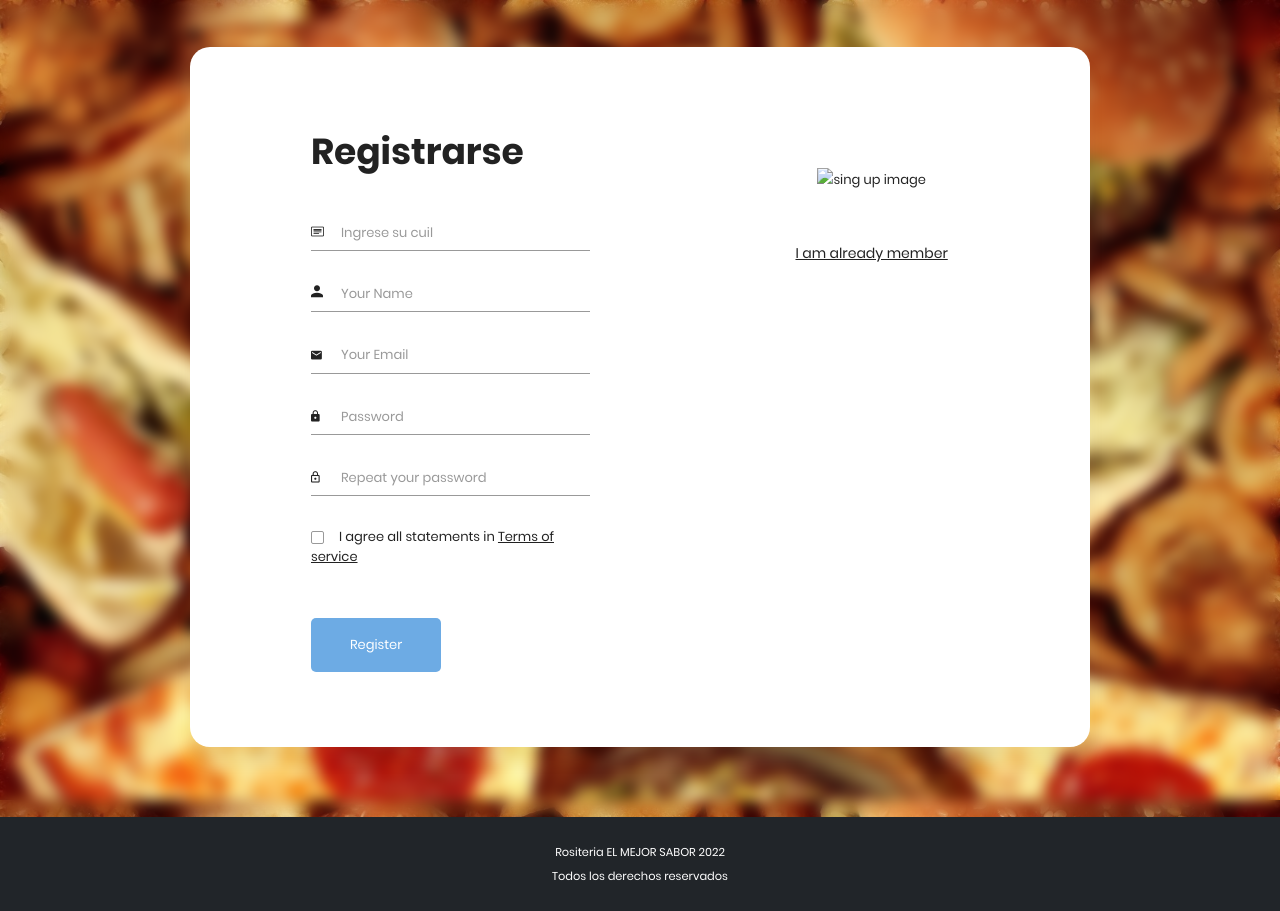
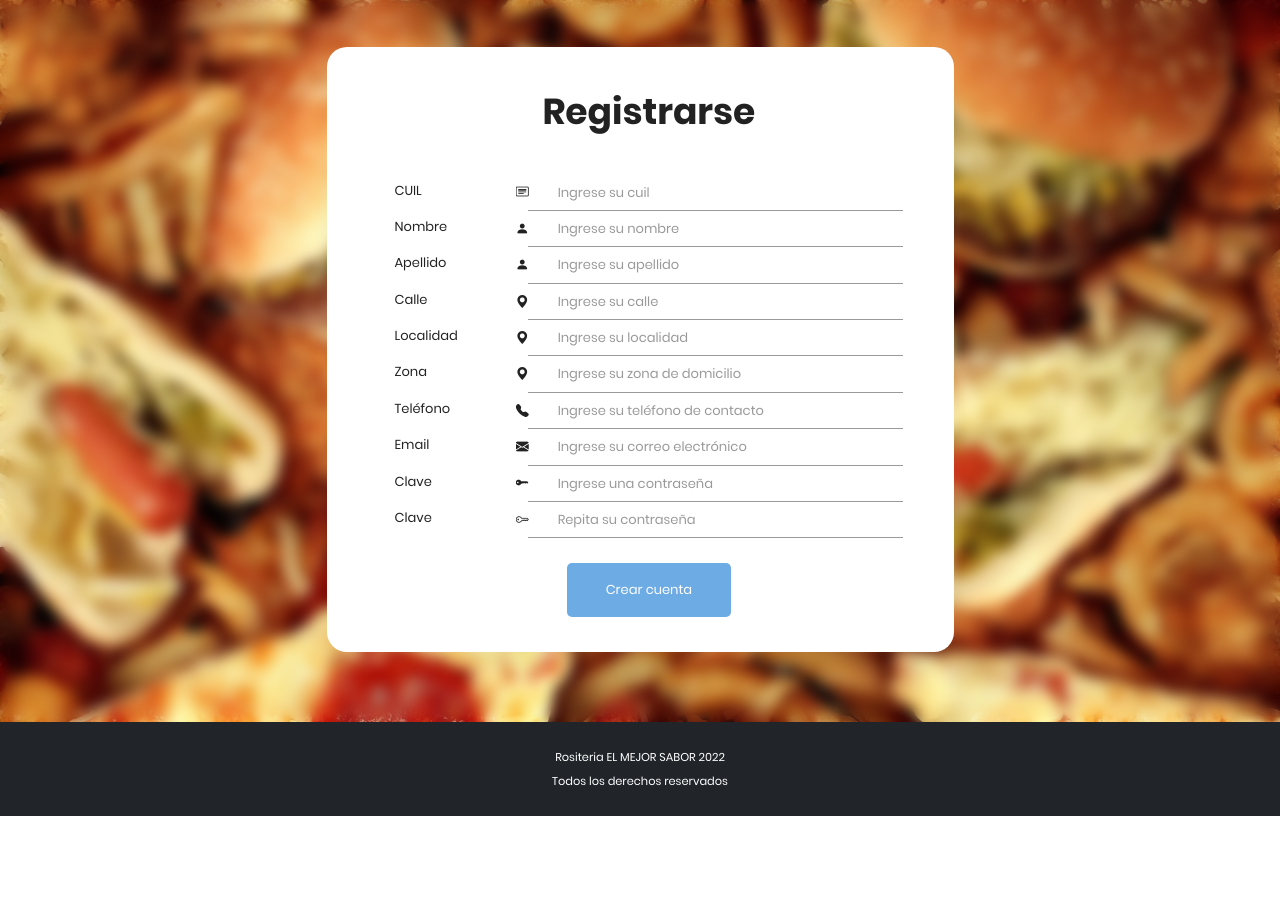
Before and after one commit to GonzaloDeLaFuente3/ROTISERIA-EL-MEJOR-SABOR, a plain HTML site: page Template/navegacion/register.html in a window 1280 px wide. After the commit the page ends 816 px from the top, so only its background shows below. Drawn offline with nearby package versions, Linux system fonts and the light colour scheme.

Commit message:
login y register terminado

```diff
--- a/Css/login-register/login-register.css
+++ b/Css/login-register/login-register.css
@@ -249,20 +249,23 @@ body {
 
 
 .signup-content {
-  padding: 75px 0; }
+  padding: 35px 0; }
 
-.signup-form, .signup-image, .signin-form, .signin-image {
-  width: 50%;
+.signup-form, .signup-image {
+  width: 90%;
   overflow: hidden; }
 
+  .signin-form, .signin-image{
+    width: 80%;
+  overflow: hidden;
+  }
+
 .signup-image {
-  margin: 0 55px; }
+  margin: auto; }
 
 .form-title {
   margin-bottom: 33px; }
 
-.signup-image {
-  margin-top: 45px; }
 
 figure {
   margin-bottom: 50px;
@@ -299,8 +302,8 @@ figure {
   color: #222; }
 
 .signup-form {
-  margin-left: 75px;
-  margin-right: 75px;
+  margin-left: 22px;
+  margin-right: -100px;
   padding-left: 34px; }
 
 .register-form {
@@ -456,7 +459,7 @@ label.valid {
   -webkit-align-items: center;
   -o-align-items: center;
   -ms-align-items: center;
-  margin-top: 80px; }
+  margin-top: 40px; }
 
 .social-label {
   display: inline-block;
@@ -503,8 +506,7 @@ label.valid {
   background: #e72734; }
 
 .signin-form {
-  margin-right: 90px;
-  margin-left: 80px; }
+  margin-inline: 3.7rem; }
 
 .signin-image {
   margin-left: 110px;
@@ -517,7 +519,7 @@ label.valid {
     max-width: 100%; } }
 @media screen and (min-width: 1024px) {
   .container {
-    max-width: 1200px; } }
+    max-width: 627px; } }
 @media screen and (max-width: 768px) {
   .signup-content, .signin-content {
     flex-direction: column;
@@ -532,11 +534,11 @@ label.valid {
     -ms-justify-content: center; }
 
   .signup-form {
-    margin-left: 0px;
-    margin-right: 0px;
-    padding-left: 0px;
+    margin-left: 22px;
+    margin-right: -100px;
+    padding-left: 34px;
     /* box-sizing: border-box; */
-    padding: 0 30px; }
+}
 
   .signin-image {
     margin-left: 0px;
--- a/Template/navegacion/register.html
+++ b/Template/navegacion/register.html
@@ -30,40 +30,110 @@
                 <div class="container">
                     <div class="signup-content">
                         <div class="signup-form">
-                            <h2 class="form-title">Registrarse</h2>
+                            <h2 class="form-title text-center">Registrarse</h2>
                             <form method="POST" class="register-form" id="register-form">
-                                <div class="form-group">
-                                    <label for="name"><i class="bi bi-card-heading"></i></label>
-                                    <input type="number" name="name" id="name" placeholder="Ingrese su cuil"/>
+                                <div class="row">
+                                    <div class="col-sm-3 mt-1">
+                                        <span>CUIL</span>
+                                    </div>
+                                    <div class="form-group col-sm-9">
+                                        <label><i class="bi bi-card-heading"></i></label>
+                                        <input type="number" placeholder="Ingrese su cuil"/>
+                                    </div>
                                 </div>
-                                <div class="form-group">
-                                    <label for="name"><i class="zmdi zmdi-account material-icons-name"></i></label>
-                                    <input type="text" name="name" id="name" placeholder="Your Name"/>
+                                <div class="row">
+                                    <div class="col-sm-3 mt-1">
+                                        <span>Nombre</span>
+                                    </div>
+                                    <div class="form-group col-sm-9">
+                                        <label><i class="bi bi-person-fill"></i></label>
+                                        <input type="text" placeholder="Ingrese su nombre"/>
+                                    </div>
                                 </div>
-                                <div class="form-group">
-                                    <label for="email"><i class="zmdi zmdi-email"></i></label>
-                                    <input type="email" name="email" id="email" placeholder="Your Email"/>
+                                <div class="row">
+                                    <div class="col-sm-3 mt-1">
+                                        <span>Apellido</span>
+                                    </div>
+                                    <div class="form-group col-sm-9">
+                                        <label><i class="bi bi-person-fill"></i></label>
+                                        <input type="text" placeholder="Ingrese su apellido"/>
+                                    </div>
                                 </div>
-                                <div class="form-group">
-                                    <label for="pass"><i class="zmdi zmdi-lock"></i></label>
-                                    <input type="password" name="pass" id="pass" placeholder="Password"/>
+                                <div class="row">
+                                    <div class="col-sm-3 mt-1">
+                                        <span>Calle</span>
+                                    </div>
+                                    <div class="form-group col-sm-9">
+                                        <label><i class="bi bi-geo-alt-fill"></i></label>
+                                        <input type="text" placeholder="Ingrese su calle"/>
+                                    </div>
                                 </div>
-                                <div class="form-group">
-                                    <label for="re-pass"><i class="zmdi zmdi-lock-outline"></i></label>
-                                    <input type="password" name="re_pass" id="re_pass" placeholder="Repeat your password"/>
+                                <div class="row">
+                                    <div class="col-sm-3 mt-1">
+                                        <span>Localidad</span>
+                                    </div>
+                                    <div class="form-group col-sm-9">
+                                        <label><i class="bi bi-geo-alt-fill"></i></label>
+                                        <input type="text" placeholder="Ingrese su localidad"/>
+                                    </div>
                                 </div>
-                                <div class="form-group">
-                                    <input type="checkbox" name="agree-term" id="agree-term" class="agree-term" />
-                                    <label for="agree-term" class="label-agree-term"><span><span></span></span>I agree all statements in  <a href="#" class="term-service">Terms of service</a></label>
+                                <div class="row">
+                                    <div class="col-sm-3 mt-1">
+                                        <span>Zona</span>
+                                    </div>
+                                    <div class="form-group col-sm-9">
+                                        <label><i class="bi bi-geo-alt-fill"></i></label>
+                                        <!-- <select class="form-select form-select-sm" aria-label="Default select example">
+                                            <option selected>Seleccione una zona</option>
+                                            <option value="1">Norte</option>
+                                            <option value="2">Sur</option>
+                                            <option value="3">Este</option>
+                                            <option value="4">Oste</option>
+                                          </select> -->
+                                          <input type="text" placeholder="Ingrese su zona de domicilio"/>
+                                    </div>
                                 </div>
-                                <div class="form-group form-button">
-                                    <input type="submit" name="signup" id="signup" class="form-submit" value="Register"/>
+                                <div class="row">
+                                    <div class="col-sm-3 mt-1">
+                                        <span>Teléfono</span>
+                                    </div>
+                                    <div class="form-group col-sm-9">
+                                        <label><i class="bi bi-telephone-fill"></i></label>
+
+                                        <input type="se" placeholder="Ingrese su teléfono de contacto"/>
+                                    </div>
+                                </div>
+                                <div class="row">
+                                    <div class="col-sm-3 mt-1">
+                                        <span>Email</span>
+                                    </div>
+                                    <div class="form-group col-sm-9">
+                                        <label for="email"><i class="bi bi-envelope-fill"></i></label>
+                                        <input type="email" placeholder="Ingrese su correo electrónico"/>
+                                    </div>
+                                </div>
+                                <div class="row">
+                                    <div class="col-sm-3 mt-1">
+                                        <span>Clave</span>
+                                    </div>
+                                    <div class="form-group col-sm-9">
+                                        <label for="pass"><i class="bi bi-key-fill"></i></label>
+                                        <input type="password" placeholder="Ingrese una contraseña"/>
+                                    </div>
+                                </div>
+                                <div class="row">
+                                    <div class="col-sm-3 mt-1">
+                                        <span>Clave</span>
+                                    </div>
+                                    <div class="form-group col-sm-9">
+                                        <label for="re-pass"><i class="bi bi-key"></i></label>
+                                        <input type="password" placeholder="Repita su contraseña"/>
+                                    </div>
+                                </div>
+                                <div class="form-group form-button text-center">
+                                    <input type="submit" name="signup" id="signup" class="form-submit" value="Crear cuenta"/>
                                 </div>
                             </form>
-                        </div>
-                        <div class="signup-image">
-                            <figure><img src="images/signup-image.jpg" alt="sing up image"></figure>
-                            <a href="#" class="signup-image-link">I am already member</a>
                         </div>
                     </div>
                 </div>
```
Also changed, not shown: Template/index.html (+1 -1 lines), Template/navegacion/login.html (+31 -21 lines).
